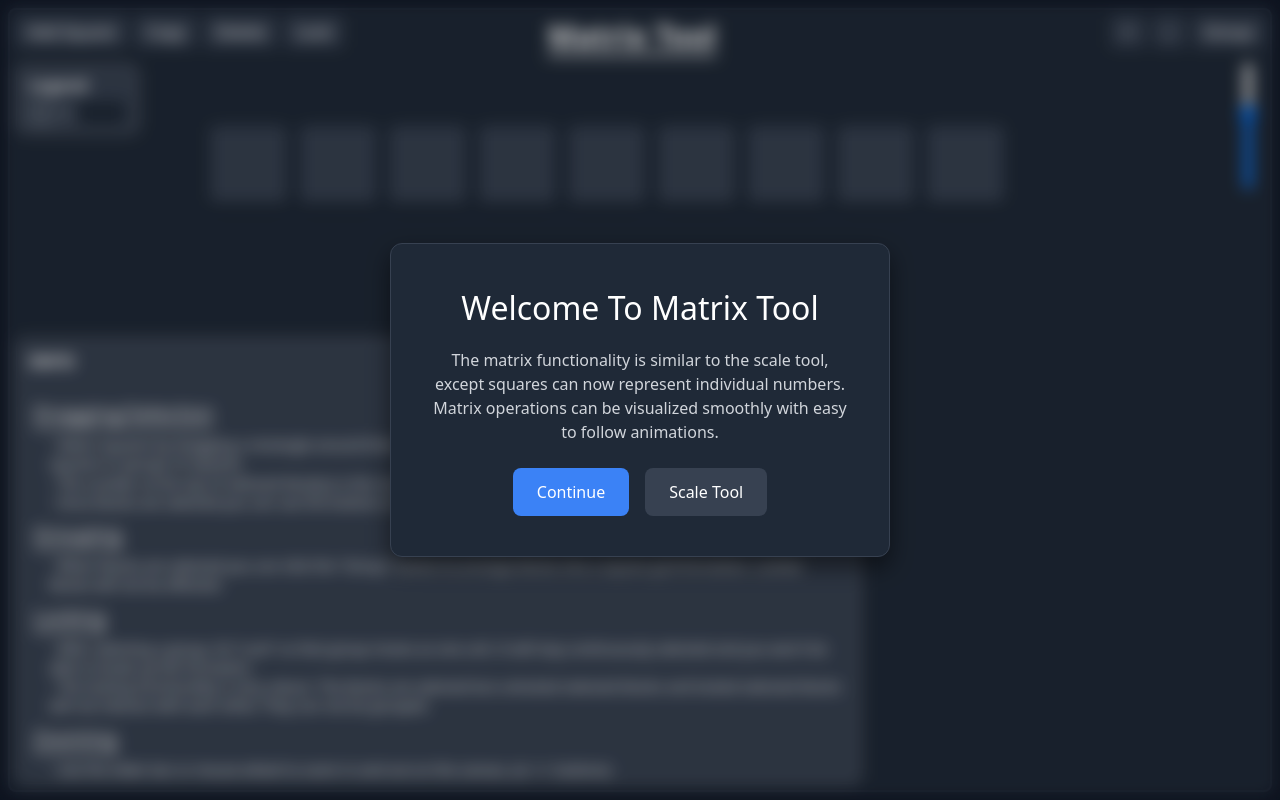
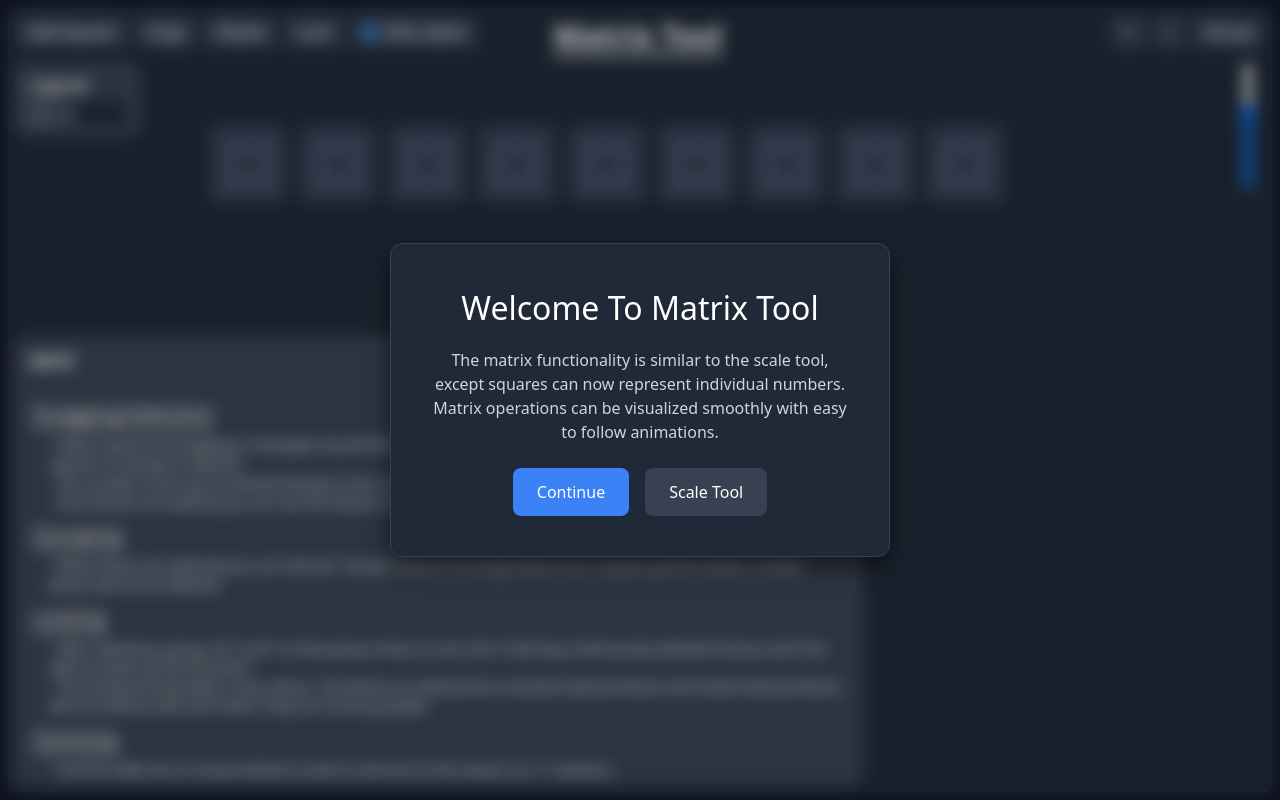
Before and after one commit to weadsy/Datvis_Matrix_Tool, a plain HTML site: page matrix_tool/index.html in a window 1280 px wide. Shown: the top 800 px of the page. Drawn offline with nearby package versions, Linux system fonts and the light colour scheme.

Commit message:
edit block values

```diff
--- a/matrix_tool/index.html
+++ b/matrix_tool/index.html
@@ -107,8 +107,32 @@
       .box-label {
         pointer-events: none;
         user-select: none;
-        color: white; /* or whatever fits your theme */
-        font-size: 3rem; /* adjust if you need it bigger/smaller */
+        color: white;
+        font-size: 3rem;
+      }
+
+      /* style the inner input to sit in the center */
+      .box-input {
+        position: absolute;
+        top: 50%;
+        left: 50%;
+        transform: translate(-50%, -50%);
+        width: 50%; /* adjust to taste */
+        background: transparent;
+        border: 1px solid #88f;
+        border-radius: 4px;
+        border-width: 2px;
+        color: white;
+        text-align: center;
+        font-size: 2rem;
+        outline: none;
+        pointer-events: auto; /* so you can type in it */
+      }
+
+      /* hide the border and block pointer-events when disabled */
+      .box-input.disabled {
+        border: 1px solid #888;
+        pointer-events: none !important;
       }
 
       .floating {
@@ -336,6 +360,12 @@
       >
         Lock
       </button>
+      <label
+        class="flex items-center bg-gray-700 text-white px-3 py-1 rounded shadow hover:bg-gray-600 cursor-pointer"
+      >
+        <input type="checkbox" id="edit-labels" class="mr-2 checked" />
+        Edit Labels
+      </label>
     </div>
 
     <div id="legend" class="ui-control absolute top-16 left-4 z-20">
@@ -490,7 +520,7 @@
       <!-- panel header -->
       <div class="flex items-center justify-center space-x-4 py-2">
         <div
-          class="ml-15 text-3xl text-white font-bold underline underline-offset-[6px]"
+          class="ml-3 text-3xl text-white font-bold underline underline-offset-[6px]"
         >
           Matrix Tool
         </div>
@@ -560,6 +590,7 @@
         // how close to the edge (in px) before we show UI:
         const SHOW_MARGIN = 100;
         const HIDE_MARGIN = 190;
+        document.getElementById("edit-labels").checked = true;
 
         // grab all your controls:
         const uiControls = document.querySelectorAll(".ui-control");
@@ -649,10 +680,15 @@
           box.dataset.x = startX;
           box.dataset.y = startY;
 
-          const label = document.createElement("div");
+          /* const label = document.createElement("div");
           label.className = "box-label";
           label.textContent = document.getElementById("block-value").value;
-          box.appendChild(label);
+          box.appendChild(label); */
+          const input = document.createElement("input");
+          input.type = "text"; // or "number" if you prefer
+          input.value = document.getElementById("block-value").value; // initialize it
+          input.className = "box-input";
+          box.appendChild(input);
           // random float phase
           //box.style.animationDelay = `-${Math.random()*3}s`;
           container.appendChild(box);
@@ -1369,6 +1405,19 @@
           },
           { passive: false }
         );
+
+        // grab the checkbox and all the box-inputs
+        const toggleEdit = document.getElementById("edit-labels"); // your checkbox
+        const boxInputs = document.querySelectorAll(".box-input");
+
+        //toggleEdit.dispatchEvent(new Event("change"));
+        // when the checkbox changes…
+        toggleEdit.addEventListener("change", () => {
+          const disable = !toggleEdit.checked; // disable when *not* checked
+          boxInputs.forEach((input) => {
+            input.classList.toggle("disabled", disable);
+          });
+        });
       });
     </script>
   </body>
```
